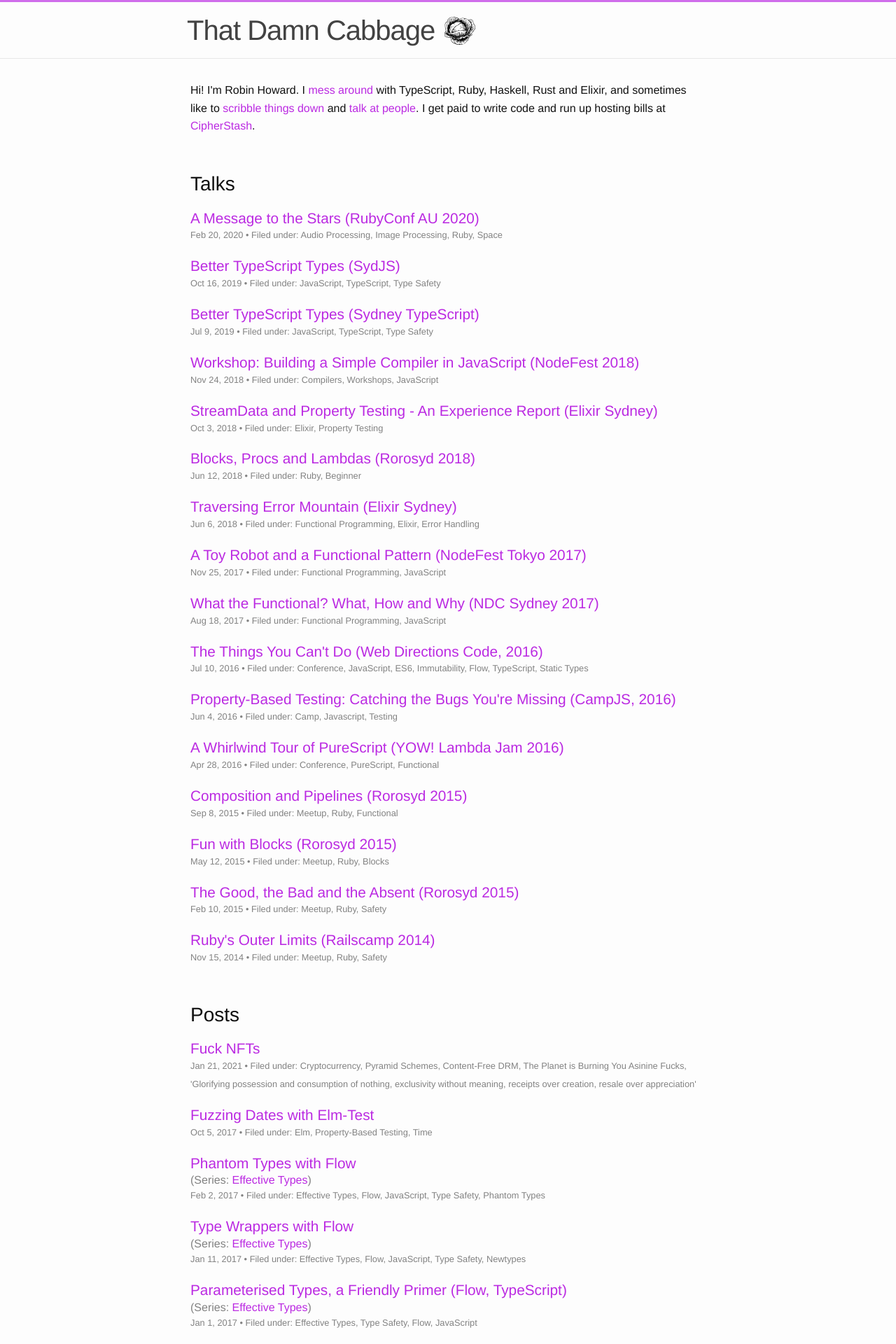
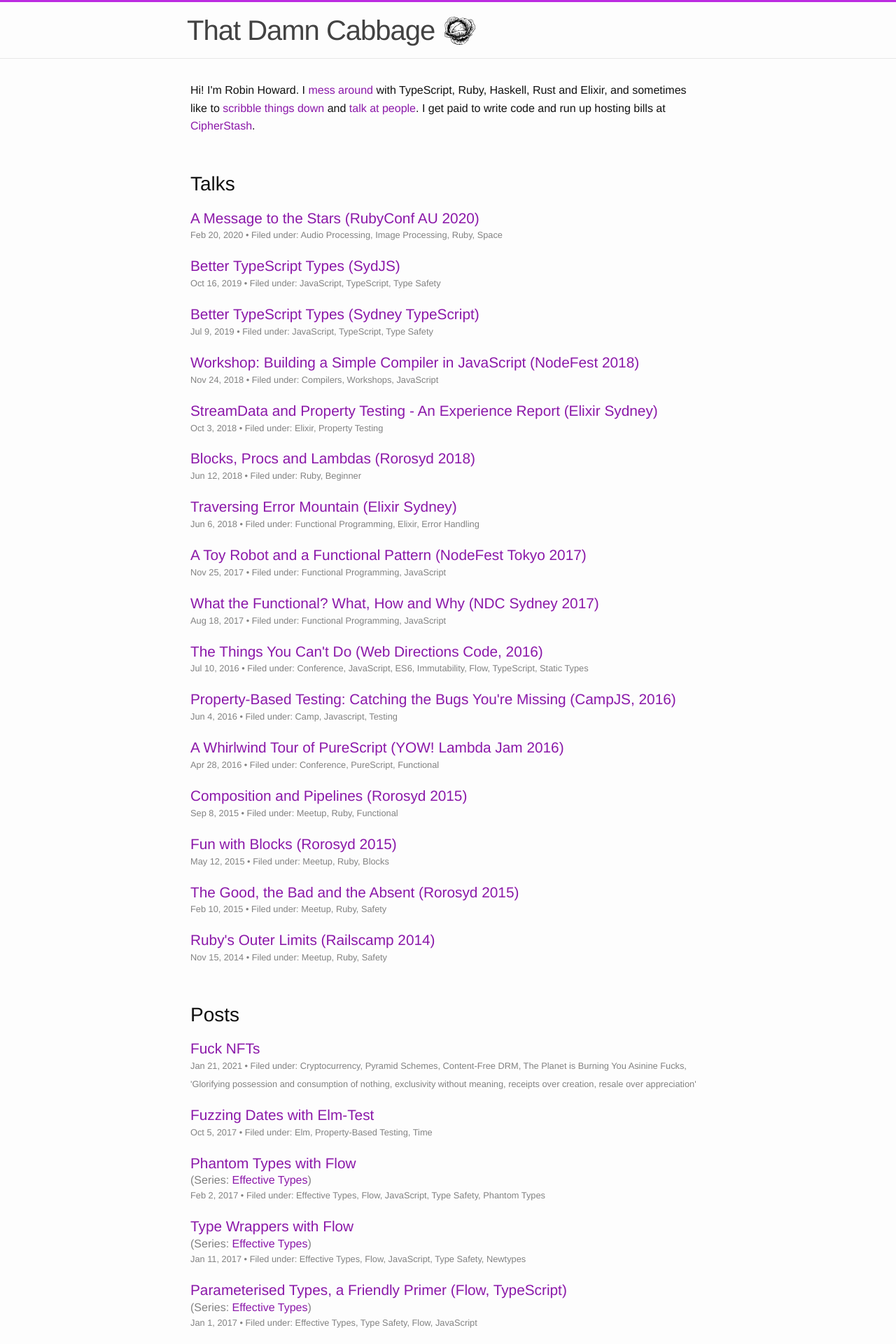
Before and after one commit to damncabbage/deadname.id.au, a Jekyll site: the page built from index.html, in a window 1280 px wide. Shown: the top 1920 px of the page at 70% size. Built offline with Jekyll 4.4.1, drawn with Linux system fonts in a browser that asks for light colours.

Commit message:
Colour nudge.

```diff
--- a/css/main.scss
+++ b/css/main.scss
@@ -15,7 +15,7 @@ $spacing-unit:     32px;
 
 $text-color:       #111;
 $background-color: #fdfdfd;
-$brand-color:      #bb2ae2;
+$brand-color:      #8b18a9;
 
 $grey-color:       #828282;
 $grey-color-lightish: lighten($grey-color, 25%);
```
